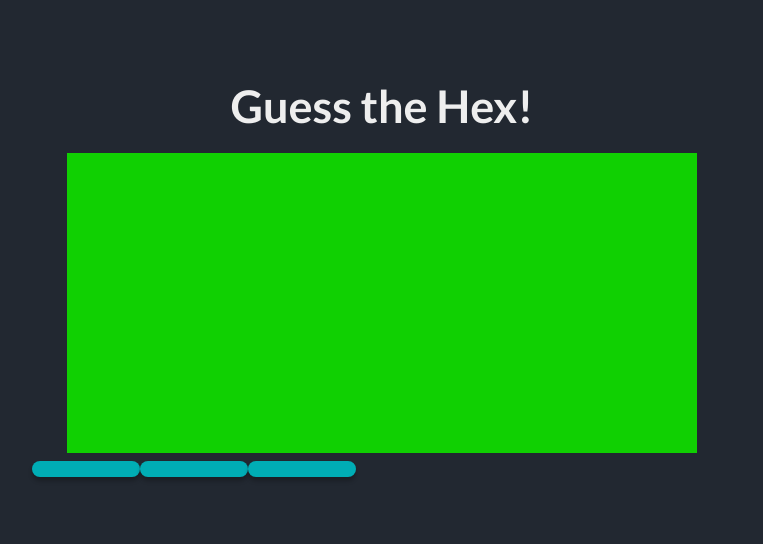
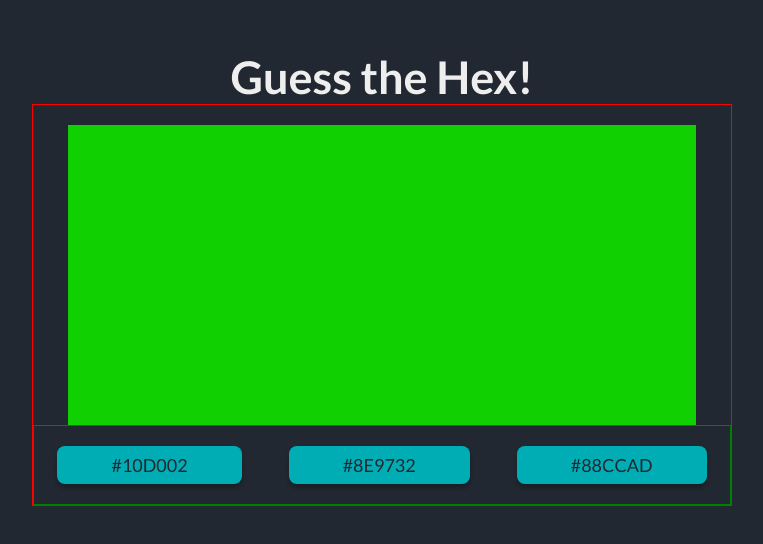
Before and after one commit to marekh19/GuessTheHex, a Next.js app: page / in a window 1280 px wide. Shown: the part 122-666 px from the top of the page, without its empty margins (258-1021 px from the left). Built offline with nearby package versions, Linux system fonts and the light colour scheme.

Commit message:
feat: implemented guessing buttons

```diff
--- a/src/features/home/index.tsx
+++ b/src/features/home/index.tsx
@@ -1,18 +1,49 @@
 import type { FC } from 'react'
+import { useState, useEffect } from 'react'
 
 import { ColorFrame } from './parts/ColorFrame'
-import { Layout, Heading, GuessContainer } from './styled'
+import { Layout, Heading, GuessContainer, ButtonContainer } from './styled'
 
 import { Button } from '../ui/components/Button'
 
-export const Home: FC = () => (
+const getRandomHex = (): string => {
+  return `#${((Math.random() * 0xffffff) << 0).toString(16).padStart(6, '0')}`
+}
+
+export const Home: FC = () => {
+  const [correctColor, setCorrectColor] = useState('')
+  const [wrongColors, setWrongColors] = useState<string[]>([])
+  useEffect(() => {
+    setCorrectColor(getRandomHex())
+    setWrongColors([getRandomHex(), getRandomHex()])
+  }, [])
+
+  const colors = [...wrongColors, correctColor]
+  colors.sort(() => 0.5 - Math.random())
+  console.log(correctColor)
+
+  const evaluateGuessIsCorrect = (color: string) => {
+    if (color === correctColor) {
+      // TODO: implement proper answer showing
+      alert('CORRECT!')
+    } else {
+      alert('WRONG!')
+    }
+  }
+
+  return (
     <Layout>
       <Heading>Guess the Hex!</Heading>
       <GuessContainer>
-      <ColorFrame />
-      <Button />
-      <Button />
-      <Button />
+        <ColorFrame color={correctColor} />
+        <ButtonContainer>
+          {colors.map((c) => (
+            <Button key={c} onClick={() => evaluateGuessIsCorrect(c)}>
+              {c}
+            </Button>
+          ))}
+        </ButtonContainer>
       </GuessContainer>
     </Layout>
   )
+}
--- a/src/features/home/parts/ColorFrame/index.tsx
+++ b/src/features/home/parts/ColorFrame/index.tsx
@@ -1,17 +1,11 @@
 import type { FC } from 'react'
-import { useEffect } from 'react'
-import { useState } from 'react'
 
 import { ColorFrameWrapper } from './styled'
 
-const getRandomHex = (): string => {
-  return `#${((Math.random() * 0xffffff) << 0).toString(16).padStart(6, '0')}`
+type Props = {
+  color: string
 }
 
-export const ColorFrame: FC = () => {
-  const [color, setColor] = useState('')
-  useEffect(() => {
-    setColor(getRandomHex())
-  }, [])
+export const ColorFrame: FC<Props> = ({ color }) => {
   return <ColorFrameWrapper color={color} />
 }
--- a/src/features/home/styled.ts
+++ b/src/features/home/styled.ts
@@ -15,4 +15,13 @@ export const Heading = styled.h1`
 export const GuessContainer = styled.main`
   width: 100%;
   max-width: 70rem;
+  border: 1px solid red;
 `
+
+export const ButtonContainer = styled.div`
+  display: flex;
+  border: 1px solid green;
+  align-items: center;
+  justify-content: space-around;
+  padding: 2rem 0;
+`
```
Lines whose indentation alone changed are shown as unchanged.
